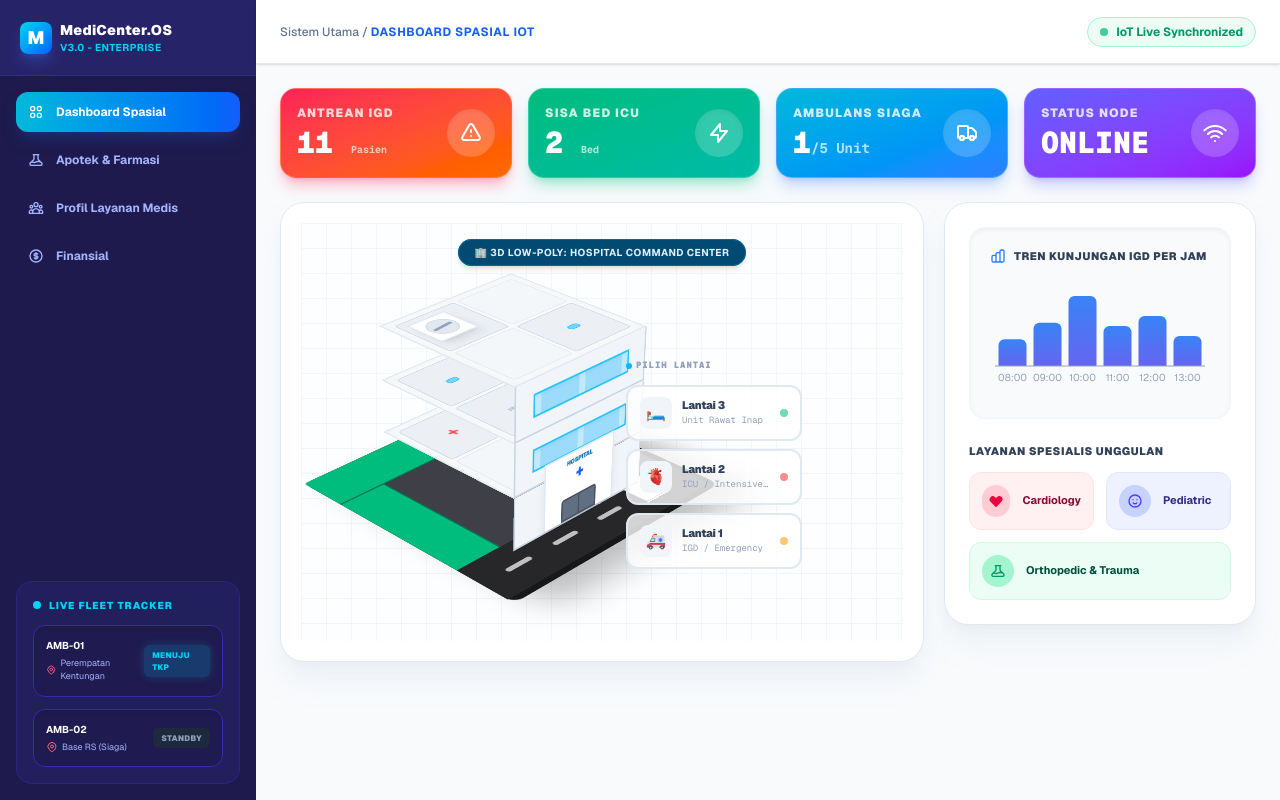
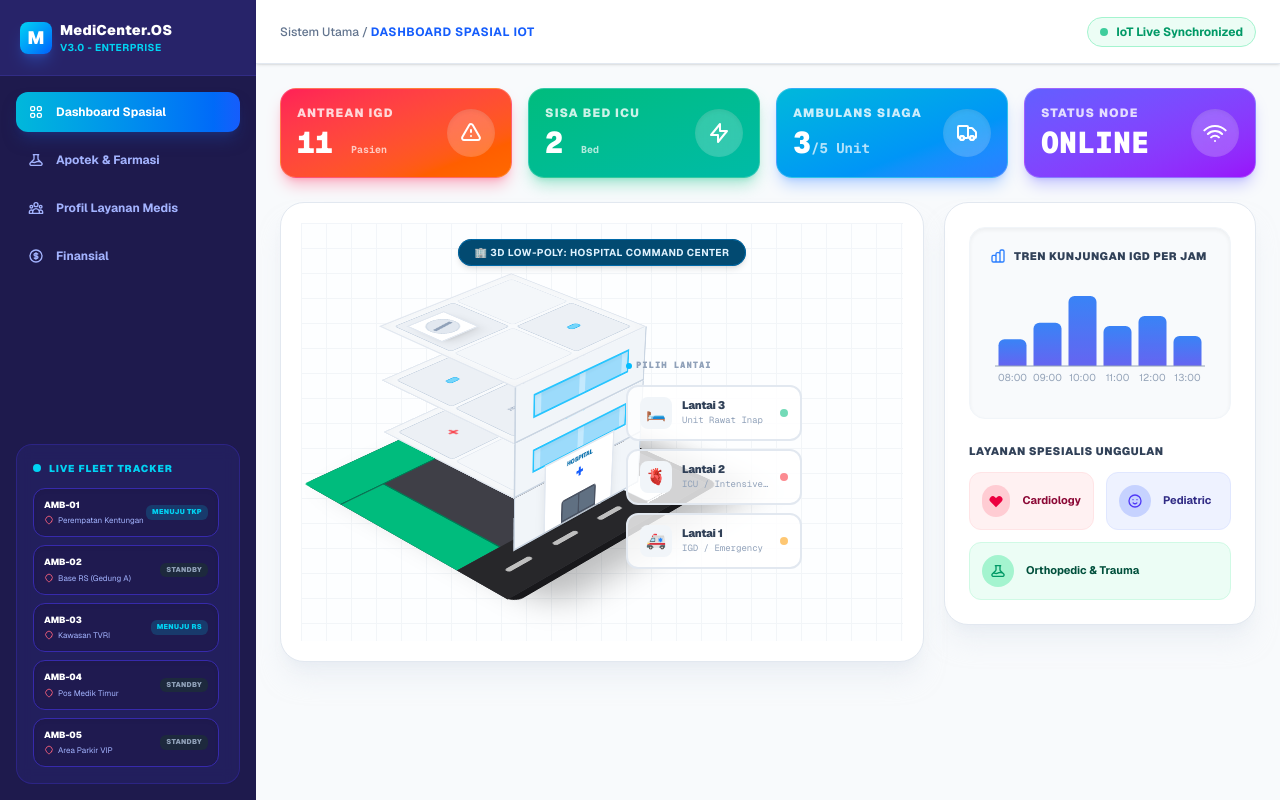
Before and after one commit to PrikitiwMan/my-hospital-dashboard, a Next.js app: page / in a window 1280 px wide. Built offline with nearby package versions, Linux system fonts and the light colour scheme.

Commit message:
fix: penyempurnaan translasi vertikal kamera makro dan isolasi tata ruang rumput luar dinding

```diff
--- a/src/app/page.js
+++ b/src/app/page.js
@@ -19,43 +19,47 @@ export default function Home() {
       standby: 3,
       gps: [
         { id: 'AMB-01', location: 'Jl. Kaliurang Km 5', status: 'Menuju TKP' },
-        { id: 'AMB-02', location: 'Base RS (Siaga)', status: 'Standby' }
+        { id: 'AMB-02', location: 'Base RS (Gedung A)', status: 'Standby' },
+        { id: 'AMB-03', location: 'Ringroad Utara', status: 'Menuju RS' },
+        { id: 'AMB-04', location: 'Pos Medik Timur', status: 'Standby' },
+        { id: 'AMB-05', location: 'Area Parkir VIP', status: 'Standby' }
       ]
     },
     doctors: []
   });
 
-  // Efek Rute GPS Ambulans
+  // LOGIKA PERBAIKAN: Hitung jumlah Standby secara real-time dari list GPS
+  const currentStandbyCount = operationalData.ambulance.gps?.filter(loc => loc.status === 'Standby').length || 0;
+
+  // Efek Rute GPS Ambulans (Multitasking Tracker)
   useEffect(() => {
-    const ruteJalan = [
-      'Jl. Kaliurang Km 5',
-      'Perempatan Kentungan',
-      'Ringroad Utara',
-      'Jl. Monjali',
-      'RSUP Dr. Sardjito',
-      'Gerbang Utama Kampus'
-    ];
+    const ruteA = ['Jl. Kaliurang Km 5', 'Perempatan Kentungan', 'Ringroad Utara', 'Jl. Monjali', 'RSUP Dr. Sardjito', 'Gerbang Utama Kampus'];
+    const ruteB = ['Jl. Magelang', 'Kawasan TVRI', 'Bundaran UGM', 'Klinik Korpri', 'Gedung Pusat UGM', 'Gedung Teknik Fisika'];
+
     let step = 0;
 
     const gpsInterval = setInterval(() => {
-      step = (step + 1) % ruteJalan.length;
+      step = (step + 1) % ruteA.length;
       setOperationalData(prev => ({
         ...prev,
         ambulance: {
           ...prev.ambulance,
           gps: prev.ambulance.gps?.map(loc => {
             if (loc.id === 'AMB-01') {
-               return { ...loc, location: ruteJalan[step] };
+               return { ...loc, location: ruteA[step], status: 'Menuju TKP' };
+            }
+            if (loc.id === 'AMB-03') {
+               return { ...loc, location: ruteB[step], status: 'Menuju RS' };
             }
             return loc;
           }) || []
         }
       }));
-    }, 4000);
+    }, 4500);
     return () => clearInterval(gpsInterval);
   }, []);
 
-  // Polling Sensor Ruangan (Dengan penanganan error HTML)
+  // Polling Sensor Ruangan
   useEffect(() => {
     let interval;
     if (selectedRoom) {
@@ -68,7 +72,6 @@ export default function Home() {
           .then((data) => setRoomData(data))
           .catch((err) => {
             console.error("Error telemetry fetch:", err);
-            // Mencegah crash jika API gagal (misal RNP-301 belum ada)
             setRoomData({ error: "Data sensor ruangan ini belum tersedia di API" });
           });
       };
@@ -108,7 +111,7 @@ export default function Home() {
 
       {/* ================= SIDEBAR MENU ================= */}
       <div className="w-full md:w-64 bg-indigo-950 text-indigo-100 flex flex-col justify-between shadow-2xl flex-shrink-0">
-        <div className="flex flex-col h-full">
+        <div className="flex flex-col h-full overflow-hidden">
           <div className="p-4 md:p-5 border-b border-indigo-900 flex items-center justify-between md:justify-start gap-3 bg-indigo-900/50">
             <div className="flex items-center gap-2">
               <div className="w-7 h-7 md:w-8 md:h-8 rounded-lg bg-gradient-to-br from-cyan-400 to-blue-600 flex items-center justify-center text-white font-black text-base md:text-lg shadow-lg shadow-blue-500/30">
@@ -141,22 +144,22 @@ export default function Home() {
             </button>
           </div>
 
-          <div className="hidden md:flex flex-col flex-1 justify-end p-4">
-            <div className="bg-indigo-900/30 border border-indigo-800/50 rounded-2xl p-4 backdrop-blur-sm">
-              <p className="text-[10px] font-black text-cyan-400 mb-3 uppercase tracking-widest flex items-center gap-2">
+          <div className="hidden md:flex flex-col flex-1 justify-end p-4 min-h-0">
+            <div className="bg-indigo-900/30 border border-indigo-800/50 rounded-2xl p-4 backdrop-blur-sm flex flex-col min-h-0">
+              <p className="text-[10px] font-black text-cyan-400 mb-3 uppercase tracking-widest flex items-center gap-2 flex-shrink-0">
                 <span className="w-2 h-2 rounded-full bg-cyan-400 animate-ping"></span> Live Fleet Tracker
               </p>
-              <div className="flex flex-col gap-3">
+              <div className="flex flex-col gap-2 overflow-y-auto pr-1 custom-scrollbar">
                 {operationalData.ambulance.gps?.map(loc => (
-                  <div key={loc.id} className="flex justify-between items-center bg-indigo-950/80 p-3 rounded-xl border border-indigo-800 shadow-inner">
-                    <div>
-                      <p className="text-white font-bold text-[10px]">{loc.id}</p>
-                      <p className="text-indigo-300 text-[9px] mt-1 flex items-center gap-1">
-                        <svg className="w-3 h-3 text-rose-400" fill="none" stroke="currentColor" viewBox="0 0 24 24"><path strokeLinecap="round" strokeLinejoin="round" strokeWidth="2" d="M17.657 16.657L13.414 20.9a1.998 1.998 0 01-2.827 0l-4.244-4.243a8 8 0 1111.314 0z"></path><path strokeLinecap="round" strokeLinejoin="round" strokeWidth="2" d="M15 11a3 3 0 11-6 0 3 3 0 016 0z"></path></svg>
+                  <div key={loc.id} className="flex justify-between items-center bg-indigo-950/80 p-2.5 rounded-xl border border-indigo-800 shadow-inner flex-shrink-0">
+                    <div className="min-w-0">
+                      <p className="text-white font-black text-[9px]">{loc.id}</p>
+                      <p className="text-indigo-300 text-[8px] mt-0.5 flex items-center gap-1 truncate">
+                        <svg className="w-2.5 h-2.5 text-rose-400 flex-shrink-0" fill="none" stroke="currentColor" viewBox="0 0 24 24"><path strokeLinecap="round" strokeLinejoin="round" strokeWidth="2" d="M17.657 16.657L13.414 20.9a1.998 1.998 0 01-2.827 0l-4.244-4.243a8 8 0 1111.314 0z"></path></svg>
                         {loc.location}
                       </p>
                     </div>
-                    <span className={`px-2 py-1 rounded-md font-black text-[8px] uppercase tracking-wider ${loc.status === 'Menuju TKP' ? 'bg-cyan-500/20 text-cyan-400 shadow-[0_0_10px_rgba(34,211,238,0.2)] animate-pulse' : 'bg-slate-800 text-slate-400'}`}>
+                    <span className={`px-1.5 py-0.5 rounded-md font-black text-[7px] uppercase tracking-wider flex-shrink-0 ${loc.status.includes('Menuju') ? 'bg-cyan-500/20 text-cyan-400 animate-pulse' : 'bg-slate-800 text-slate-400'}`}>
                       {loc.status}
                     </span>
                   </div>
@@ -205,11 +208,12 @@ export default function Home() {
                   </div>
                 </div>
 
+                {/* SINKRONISASI: Menggunakan currentStandbyCount agar sesuai list */}
                 <div className="bg-gradient-to-br from-cyan-500 to-blue-500 rounded-2xl p-4 flex items-center justify-between shadow-lg shadow-blue-500/30 min-w-0 border border-white/20">
                   <div className="min-w-0">
                     <p className="text-[10px] md:text-xs text-white/80 font-black truncate uppercase tracking-widest">Ambulans Siaga</p>
                     <p className="text-xl md:text-3xl font-black text-white mt-1 font-mono truncate">
-                      {operationalData.ambulance.standby}<span className="text-[10px] md:text-sm font-bold text-white/70">/{operationalData.ambulance.total} Unit</span>
+                      {currentStandbyCount}<span className="text-[10px] md:text-sm font-bold text-white/70">/{operationalData.ambulance.total} Unit</span>
                     </p>
                   </div>
                   <div className="w-10 h-10 md:w-12 md:h-12 rounded-full bg-white/20 backdrop-blur-sm flex items-center justify-center text-white flex-shrink-0 shadow-inner">
@@ -249,7 +253,6 @@ export default function Home() {
                            <svg className="w-4 h-4 text-blue-500" fill="none" stroke="currentColor" viewBox="0 0 24 24"><path strokeLinecap="round" strokeLinejoin="round" strokeWidth="2" d="M9 19v-6a2 2 0 00-2-2H5a2 2 0 00-2 2v6a2 2 0 002 2h2a2 2 0 002-2zm0 0V9a2 2 0 012-2h2a2 2 0 012 2v10m-6 0a2 2 0 002 2h2a2 2 0 002-2m0 0V5a2 2 0 012-2h2a2 2 0 012 2v14a2 2 0 01-2 2h-2a2 2 0 01-2-2z"></path></svg>
                            TREN KUNJUNGAN IGD PER JAM
                         </p>
-                        {/* Menambahkan minWidth={1} dan minHeight={1} untuk memperbaiki error Recharts */}
                         <ResponsiveContainer width="100%" height="80%" minWidth={1} minHeight={1}>
                           <BarChart data={operationalData.queue_trend}>
                             <XAxis dataKey="hour" stroke="#94a3b8" fontSize={10} tickLine={false} />
@@ -297,7 +300,7 @@ export default function Home() {
             </div>
           )}
 
-          {/* ================= 2. MODUL LENGKAP: FARMASI ================= */}
+          {/* ================= 2. MODUL FARMASI ================= */}
           {activeMenu === 'farmasi' && (
             <div className="flex flex-col gap-5 animate-fade-in">
               <div className="grid grid-cols-2 md:grid-cols-4 gap-3">
@@ -322,7 +325,6 @@ export default function Home() {
                   <span className="text-[9px] bg-indigo-50 text-indigo-700 font-bold px-2 py-0.5 rounded-full mt-2 inline-block animate-pulse">⏱️ Proses Apoteker</span>
                 </div>
               </div>
-
               <div className="bg-white border border-slate-200 rounded-xl p-5 shadow-sm flex flex-col gap-4">
                 <div className="border-b pb-3 flex items-center gap-2">
                   <svg className="w-4 h-4 text-indigo-600" fill="none" stroke="currentColor" viewBox="0 0 24 24"><path strokeLinecap="round" strokeLinejoin="round" strokeWidth="2" d="M9 5H7a2 2 0 00-2 2v12a2 2 0 002 2h10a2 2 0 002-2V7a2 2 0 00-2-2h-2M9 5a2 2 0 002 2h2a2 2 0 002-2M9 5a2 2 0 012-2h2a2 2 0 012 2m-6 9l2 2 4-4"></path></svg>
@@ -349,14 +351,13 @@ export default function Home() {
             </div>
           )}
 
-          {/* ================= 3. MODUL LENGKAP: TIM MEDIS ================= */}
+          {/* ================= 3. MODUL TIM MEDIS ================= */}
           {activeMenu === 'personalia' && (
             <div className="flex flex-col gap-5 animate-fade-in">
               <div className="border-b border-slate-200 pb-3">
                 <h3 className="text-sm font-black text-slate-800 uppercase tracking-wide">👨‍⚕️ Profil Layanan &amp; Penugasan Spesialis</h3>
                 <p className="text-[11px] text-slate-500 mt-1">Informasi lengkap terkait dokter spesialis, jadwal, dan deskripsi layanan klinis.</p>
               </div>
-
               <div className="grid grid-cols-1 md:grid-cols-3 gap-5">
                 <div className="bg-white border border-rose-100 p-5 rounded-2xl shadow-md flex flex-col justify-between gap-4">
                   <div className="flex items-start justify-between">
@@ -378,7 +379,6 @@ export default function Home() {
                   </div>
                   <span className="w-full text-center bg-emerald-100 text-emerald-800 text-[10px] font-black tracking-widest py-2 rounded-lg">LIVE: DI RUANGAN</span>
                 </div>
-
                 <div className="bg-white border border-indigo-100 p-5 rounded-2xl shadow-md flex flex-col justify-between gap-4">
                   <div className="flex items-start justify-between">
                     <div>
@@ -399,7 +399,6 @@ export default function Home() {
                   </div>
                   <span className="w-full text-center bg-rose-100 text-rose-800 text-[10px] font-black tracking-widest py-2 rounded-lg animate-pulse">LIVE: OPERASI CITO</span>
                 </div>
-
                 <div className="bg-white border border-emerald-100 p-5 rounded-2xl shadow-md flex flex-col justify-between gap-4">
                   <div className="flex items-start justify-between">
                     <div>
@@ -424,7 +423,7 @@ export default function Home() {
             </div>
           )}
 
-          {/* ================= 4. MODUL LENGKAP: FINANSIAL ================= */}
+          {/* ================= 4. MODUL FINANSIAL ================= */}
           {activeMenu === 'keuangan' && (
             <div className="flex flex-col gap-5 animate-fade-in">
               <div className="grid grid-cols-1 md:grid-cols-2 gap-5">
@@ -435,7 +434,6 @@ export default function Home() {
                   </div>
                   <p className="text-[10px] font-medium text-slate-500 mt-4">📊 Di-agregat otomatis dari 96 rekam medis elektronik.</p>
                 </div>
-
                 <div className="bg-gradient-to-br from-emerald-50 to-emerald-100/40 border border-emerald-200 p-5 rounded-2xl shadow-sm flex flex-col justify-between">
                   <div>
                     <p className="text-[10px] text-emerald-700 font-black uppercase tracking-widest">Pendapatan Pasien Umum</p>
@@ -444,14 +442,12 @@ export default function Home() {
                   <p className="text-[10px] font-medium text-slate-500 mt-4">💳 Tervalidasi instan oleh kanal payment gateway pusat.</p>
                 </div>
               </div>
-
               <div className="bg-white border border-slate-200 rounded-2xl p-5 shadow-sm">
                 <div className="border-b border-slate-100 pb-3 mb-4 flex items-center gap-2">
                   <svg className="w-5 h-5 text-rose-500" fill="none" stroke="currentColor" viewBox="0 0 24 24"><path strokeLinecap="round" strokeLinejoin="round" strokeWidth="2" d="M13 7h8m0 0v8m0-8l-8 8-4-4-6 6"></path></svg>
                   <h3 className="text-xs font-black text-slate-800 uppercase tracking-wide text-rose-600">Tren Akumulasi Arus Kas Masuk (Revenue History)</h3>
                 </div>
                 <div className="w-full h-56 bg-slate-50/50 p-2 rounded-xl">
-                  {/* Menambahkan minWidth={1} dan minHeight={1} untuk memperbaiki error Recharts */}
                   <ResponsiveContainer width="100%" height="100%" minWidth={1} minHeight={1}>
                     <LineChart data={[
                       { tanggal: '21 Mei', rupiah: 110 },
```
